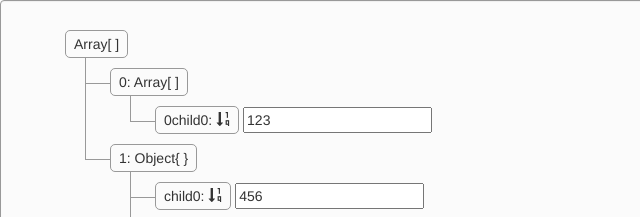
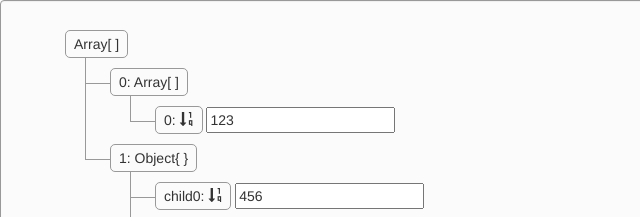
Before and after one commit to ababup1192/tree-view-html, a plain HTML site: page index.html in a window 1280 px wide. Shown: the top 217 px of the page, 0-640 px from the left. Drawn offline with nearby package versions, Linux system fonts and the light colour scheme.

Commit message:
Modify index

```diff
--- a/index.html
+++ b/index.html
@@ -20,7 +20,7 @@
                         <span class="tree-element"><i class="icon-minus-sign"></i>0: Array[ ]</span>
                         <ul>
                             <li>
-                                <span class="tree-element"><i class="icon-leaf"></i>0child0: <span class="glyphicon glyphicon-sort-by-order" aria-hidden="true"></span></span>
+                                <span class="tree-element"><i class="icon-leaf"></i>0: <span class="glyphicon glyphicon-sort-by-order" aria-hidden="true"></span></span>
                                 <input type="number" value="123"></input>
                             </li>
                         </ul>
```
